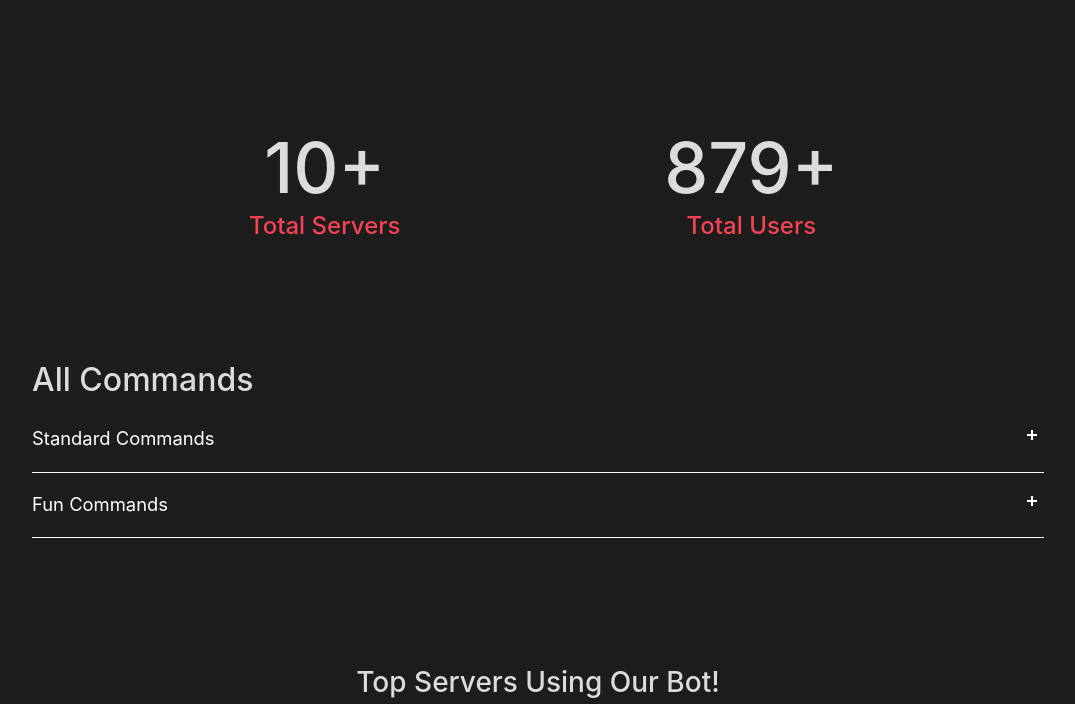
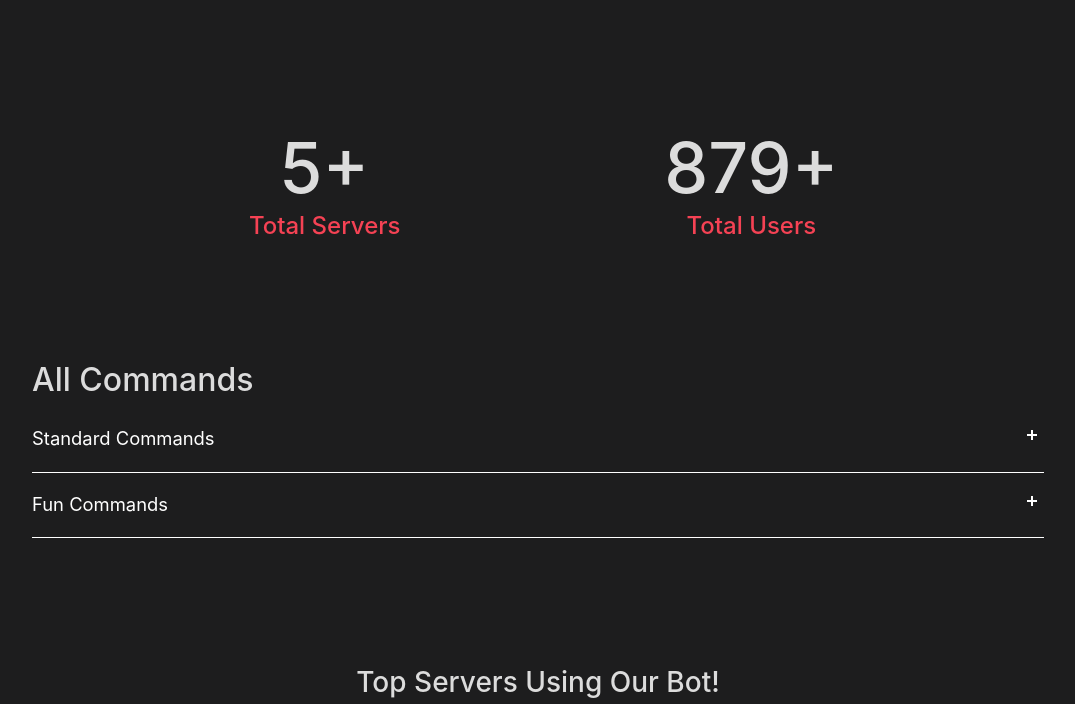
Before and after one commit to AntiParty/AntiStats, a plain HTML site: page index.html in a window 1280 px wide. Shown: the part 1400-2104 px from the top of the page, without its empty margins (102-1177 px from the left). Drawn offline with nearby package versions, Linux system fonts and the light colour scheme; files whose address does not match are found by name.

Commit message:
Changed server counter

```diff
--- a/index.html
+++ b/index.html
@@ -5,7 +5,7 @@
     <meta charset="utf-8">
     <meta name="viewport" content="width=device-width, initial-scale=1.0, shrink-to-fit=no">
     <title>Anti-Stats</title>
-    <meta name="description" content="idk something about ur bot goes here">
+    <meta name="description" content="A bot that makes it easier to find and obtain social stats">
     <meta name="theme-color" content="#f54254">
     <link rel="icon" type="image/png" sizes="300x250" href="assets/img/6420-lines-modified.png">
     <link rel="stylesheet" href="assets/bootstrap/css/bootstrap.min.css">
@@ -74,7 +74,7 @@
             <div class="container-fluid text-white">
                 <div class="row row-cols-3 justify-content-center" style="color: var(--secondary-text-color);">
                     <div class="col-auto col-md-6 col-lg-4 text-center pb-5 pt-5 number-item love_counter">
-                        <h1 class="love_count" style="font-size: 70px;"><strong>10</strong></h1>
+                        <h1 class="love_count" style="font-size: 70px;"><strong>5</strong></h1>
                         <h4 style="color: var(--main-color);margin-top: -6px;">Total Servers</h4>
                     </div>
                     <div class="col-auto col-lg-4 text-center align-self-center pb-5 pt-5 love_counter">
```
